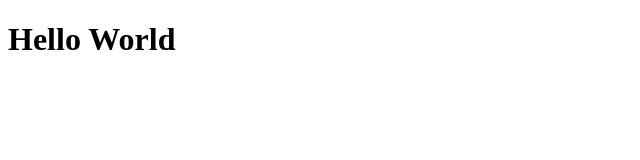
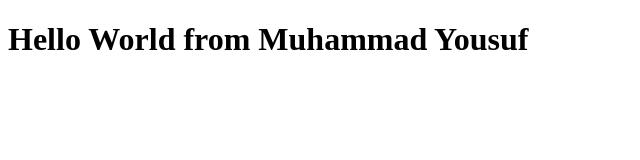
Before and after one commit to yousuf550/Bootcamp-2020-Setup, a plain HTML site: page Class1 - Enviroment Setup/index.html in a window 1280 px wide. Shown: the whole page, without its empty margins (0-640 px from the left). Drawn offline with Linux system fonts and the light colour scheme.

Commit message:
Updated Index.html

```diff
--- a/Class1 - Enviroment Setup/index.html
+++ b/Class1 - Enviroment Setup/index.html
@@ -7,6 +7,6 @@
     <title>Document</title>
 </head>
 <body>
-    <h1>Hello World</h1>
+    <h1>Hello World from Muhammad Yousuf</h1>
 </body>
 </html>
```
